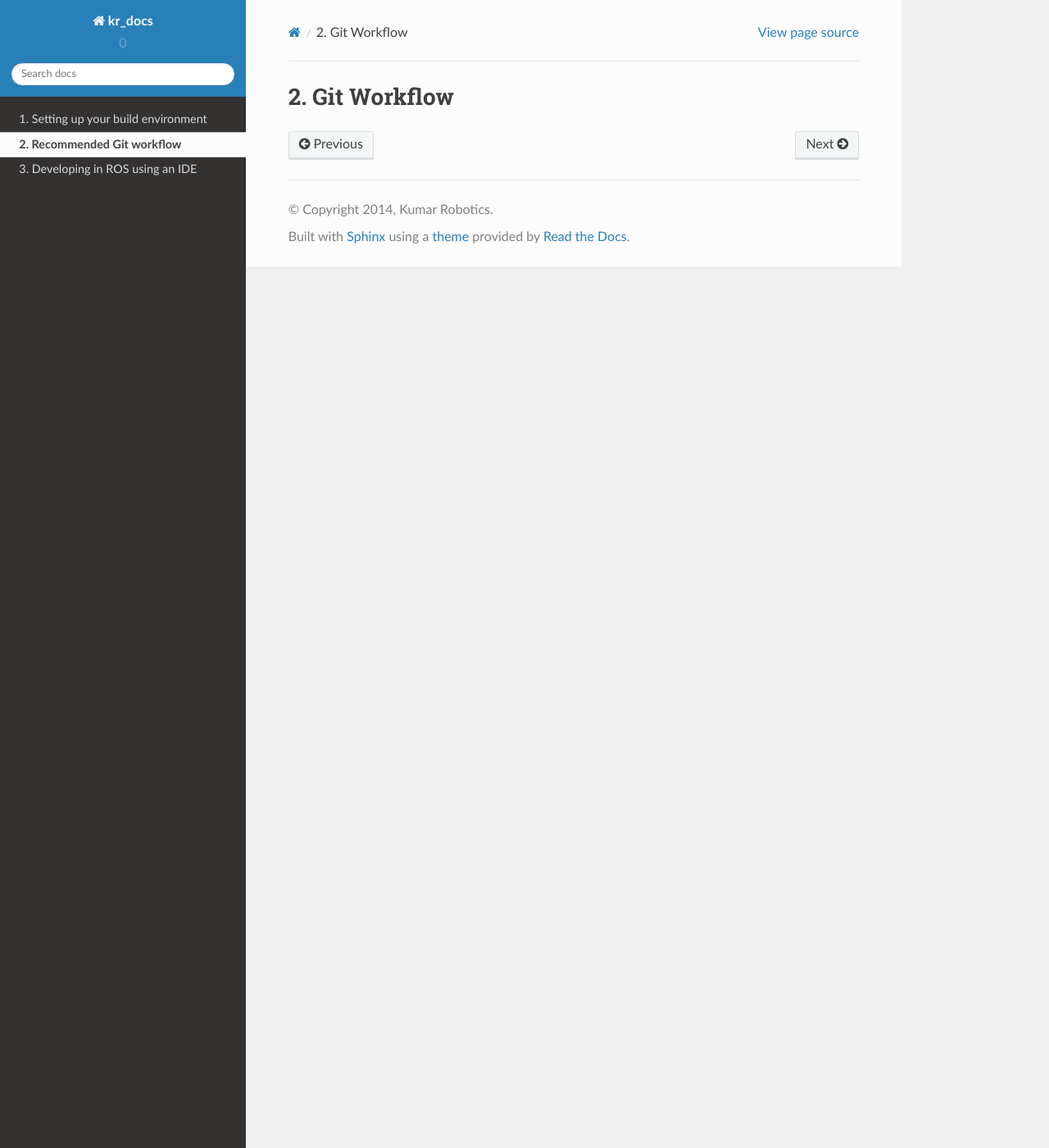
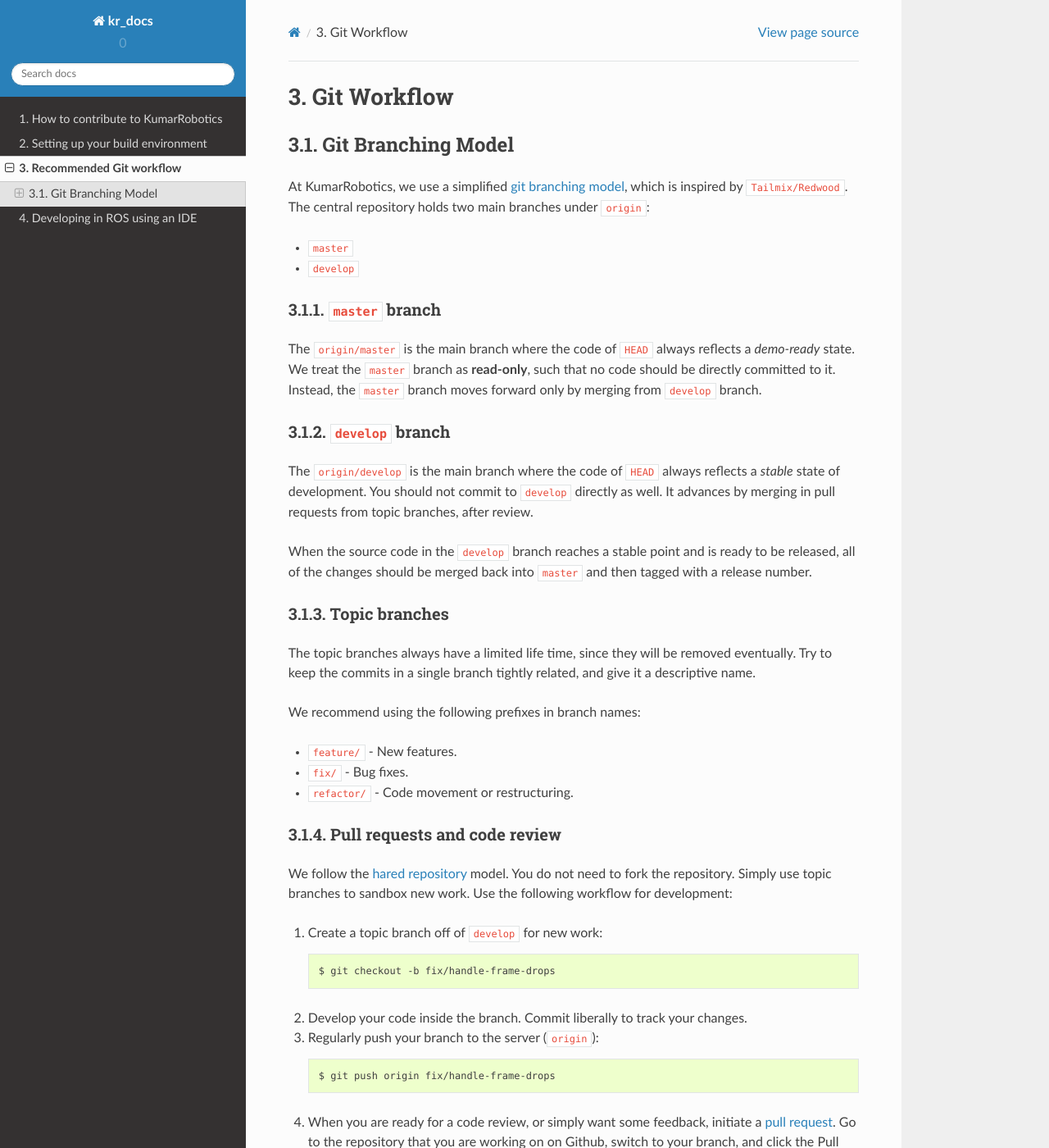
Before and after one commit to KumarRobotics/kr_docs, a Sphinx documentation site: the page built from docs/source/references/git_workflow.rst, in a window 1280 px wide and 1400 px high. Shown: the whole window at 82% size. Built offline with Sphinx 7.4.7 and the Read the Docs theme 2.0.0, drawn with Linux system fonts in a browser that asks for light colours; pages that are not in the unit, such as notebooks, are missing from menus; some of the changed text lies outside the part shown.

Commit message:
kr_doc: finish git workflow, add contribute page

```diff
--- a/docs/source/index.rst
+++ b/docs/source/index.rst
@@ -20,7 +20,7 @@
    :numbered:
    :maxdepth: 2
 
-   How to contribute to KumarRobotics
+   How to contribute to KumarRobotics <references/contribute>
    Setting up your build environment <references/env_setup>
    Recommended Git workflow <references/git_workflow>
    Developing in ROS using an IDE <references/ide_setup>
--- /dev/null
+++ b/docs/source/references/contribute.rst
@@ -0,0 +1,2 @@
+How to Contribute to KumarRobotics
+==================================
--- a/docs/source/references/git_workflow.rst
+++ b/docs/source/references/git_workflow.rst
@@ -1,2 +1,88 @@
 Git Workflow
 ============
+
+===================
+Git Branching Model
+===================
+
+At KumarRobotics, we use a simplified `git branching model <http://nvie.com/posts/a-successful-git-branching-model/>`_,  which is inspired by ``Tailmix/Redwood``.
+The central repository holds two main branches under ``origin``:
+
+- ``master``
+- ``develop``
+
+``master`` branch
+-----------------
+
+The ``origin/master`` is the main branch where the code of ``HEAD`` always reflects a *demo-ready* state. We treat the ``master`` branch as **read-only**, such that no code should be directly committed to it. Instead, the ``master`` branch moves forward only by merging from ``develop`` branch.
+
+``develop`` branch
+------------------
+
+The ``origin/develop`` is the main branch where the code of ``HEAD`` always reflects a *stable* state of development. You should not commit to ``develop`` directly as well. It advances by merging in pull requests from topic branches, after review.
+
+When the source code in the ``develop`` branch reaches a stable point and is ready to be released, all of the changes should be merged back into ``master`` and then tagged with a release number.
+
+
+Topic branches
+--------------
+
+The topic branches always have a limited life time, since they will be removed eventually.
+Try to keep the commits in a single branch tightly related, and give it a descriptive name.
+
+We recommend using the following prefixes in branch names:
+
+- ``feature/`` - New features.
+- ``fix/`` - Bug fixes.
+- ``refactor/`` - Code movement or restructuring.
+
+Pull requests and code review
+-----------------------------
+
+We follow the `hared repository <https://help.github.com/articles/using-pull-requests>`_ model.
+You do not need to fork the repository. Simply use topic branches to sandbox new work.
+Use the following workflow for development:
+
+1. Create a topic branch off of ``develop`` for new work::
+
+    $ git checkout -b fix/handle-frame-drops
+
+2. Develop your code inside the branch. Commit liberally to track your changes.
+
+3. Regularly push your branch to the server (``origin``)::
+
+    $ git push origin fix/handle-frame-drops
+
+4. When you are ready for a code review, or simply want some feedback, initiate a `pull request <https://help.github.com/articles/using-pull-requests>`_. Go to the repository that you are working on on Github, switch to your branch, and click the Pull Request button.
+
+5. Github defaults to merging into ``master``. Click the Edit button and change the merge target to ``develop``.
+
+6. Get someone else to review your changes. Revise & iterate until convergence.
+
+7. `Merge your branch <https://help.github.com/articles/merging-a-pull-request>`_. You can merge directly through Github by clicking the ``Merge pull request`` button.
+
+  To merge locally::
+
+    # Checkout the changes if you don't already have the branch locally
+    git fetch origin
+    git checkout fix/handle-frame-drops
+
+    # Make sure the branch is up-to-date and resolve any conflicts
+    git merge develop
+
+    # Fast-forward develop, and update the server
+    git checkout develop
+    git merge fix/handle-frame-drops
+    git push origin develop
+
+8. Optionally, tidy up defunct branches you do not inted to develop anymore.
+
+  Delete local topic branch::
+
+    git branch -d fix/handle-frame-drops
+
+  If you are dealing with pull request on Github, it will prompt you whether to delete the branch or not after merging. Otherwise, you can do this to clean up the remote topic branch::
+
+    # assume remote branch not deleted by Github
+    git push origin --delete fix/handle-frame-drops
+    git remote prune origin
```
